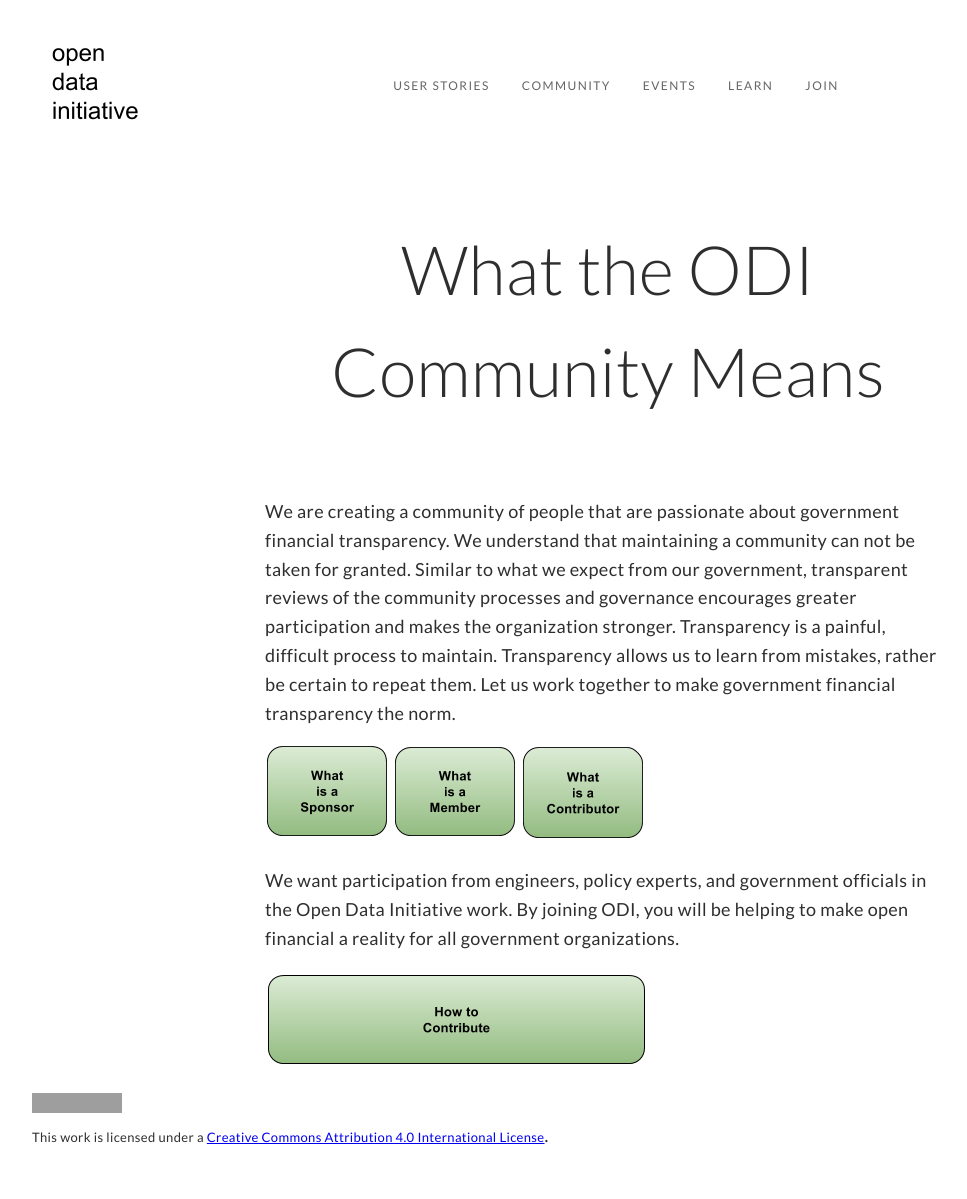
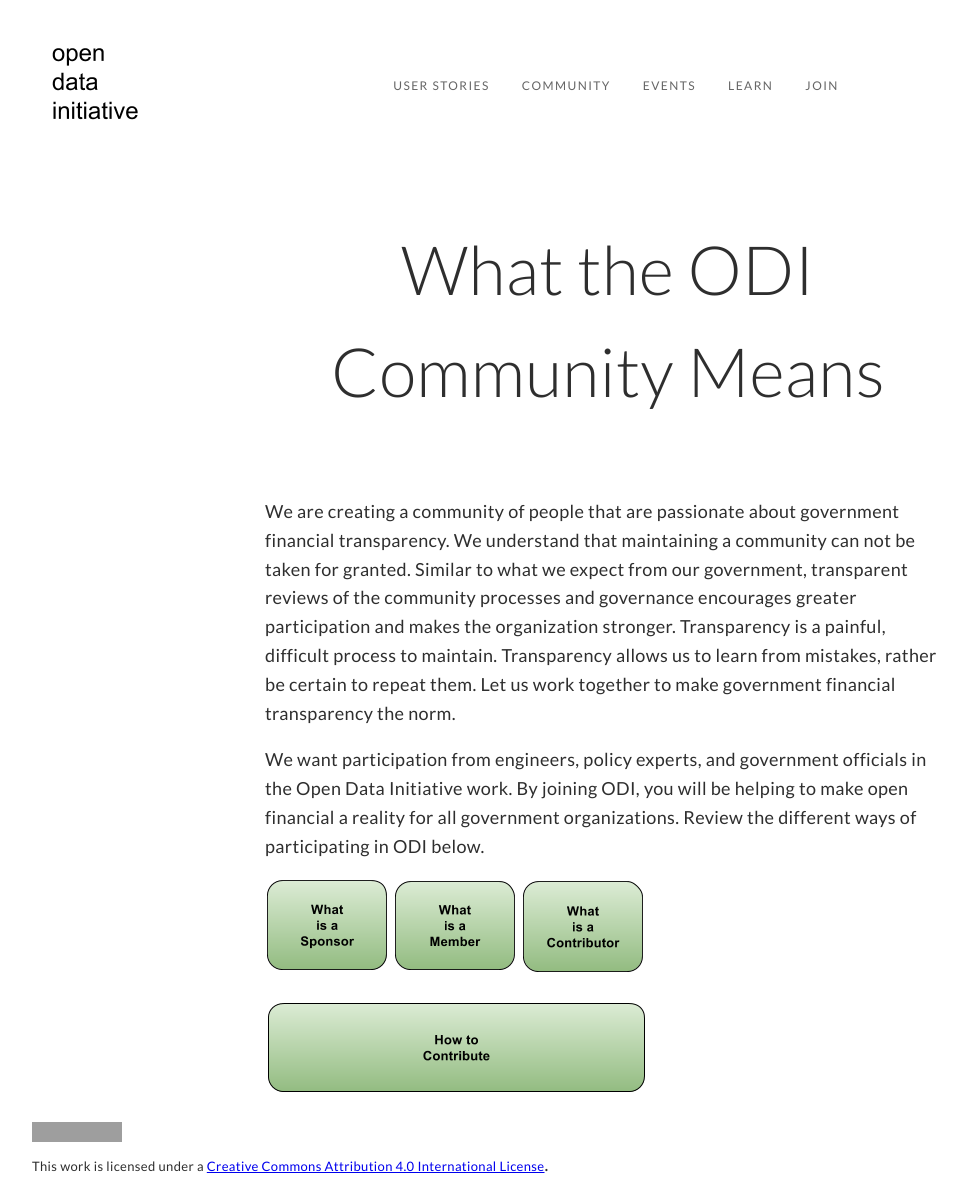
Before and after one commit to opendatainitiative/opendatainitiative.github.io, a Jekyll site: the page built from community.md, in a window 1280 px wide. Shown: the whole page, without its empty margins (32-999 px from the left). Built offline with Jekyll 4.4.1, drawn with Linux system fonts in a browser that asks for light colours; before the commit the page ends 1170 px from its top, so only the background shows below that; grey boxes are pictures that could not be loaded.

Commit message:
move text around community.md so it reads better

```diff
--- a/community.md
+++ b/community.md
@@ -11,10 +11,10 @@ the community processes and governance encourages greater participation and make
 a painful, difficult process to maintain. Transparency allows us to learn from mistakes, rather be certain to repeat them.
 Let us work together to make government financial transparency the norm.
 
+We want participation from engineers, policy experts, and government officials in the Open Data Initiative work. By joining ODI, you will be helping to make open financial a reality for all government organizations. Review the different ways of participating in ODI below.
+
 [![What is a Sponsor]({{ site.baseurl }}/assets/img/what_is_sponsor.png)]({{ site.baseurl }}/participation#sponsor)
 [![What is a Member]({{ site.baseurl }}/assets/img/what_is_member.png)]({{ site.baseurl }}/participation#member)
 [![What is a Contributor]({{ site.baseurl }}/assets/img/what_is_contributor.png)]({{ site.baseurl }}/participation#contributor)
 
-We want participation from engineers, policy experts, and government officials in the Open Data Initiative work. By joining ODI, you will be helping to make open financial a reality for all government organizations.
-
 [![How to Contribute]({{ site.baseurl }}/assets/img/how_to_contribute.png)]({{ site.baseurl }}/join)
```
